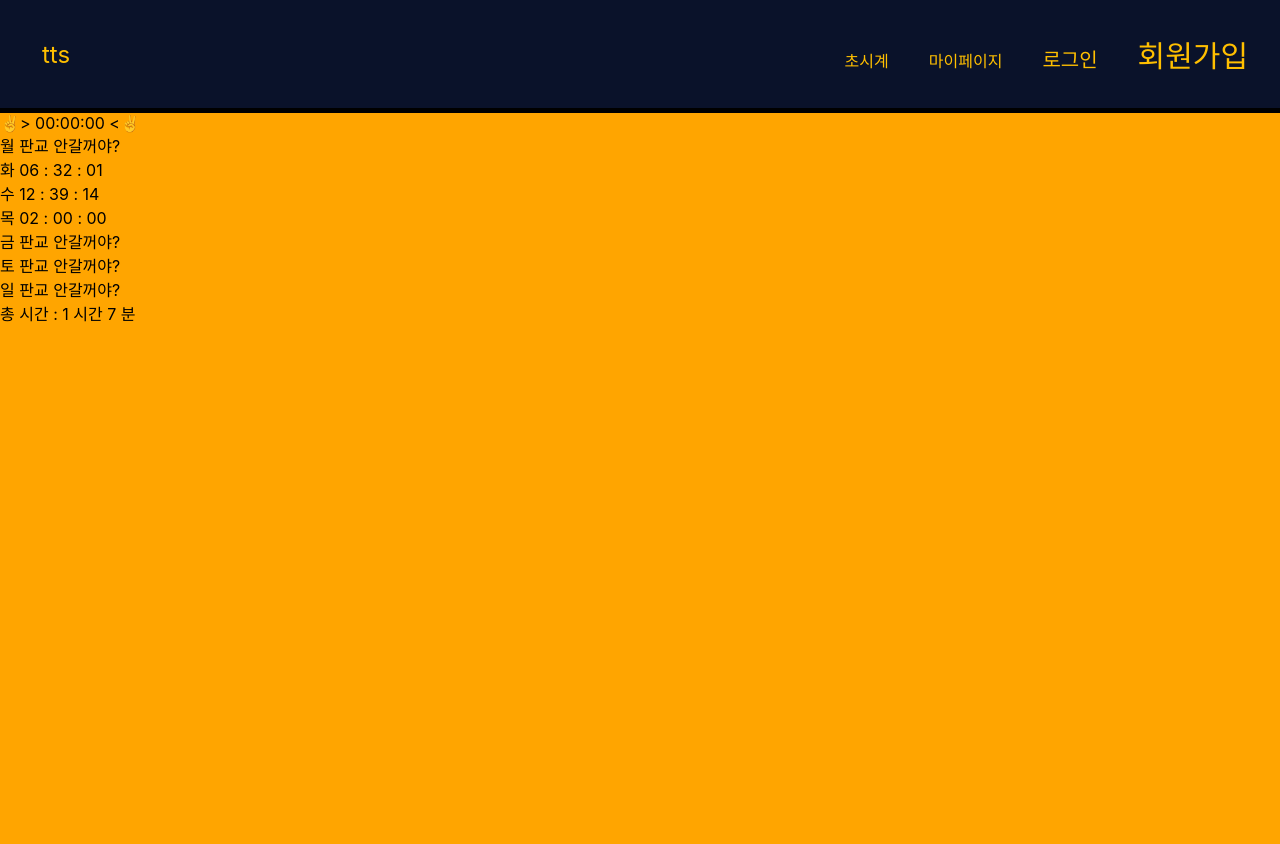
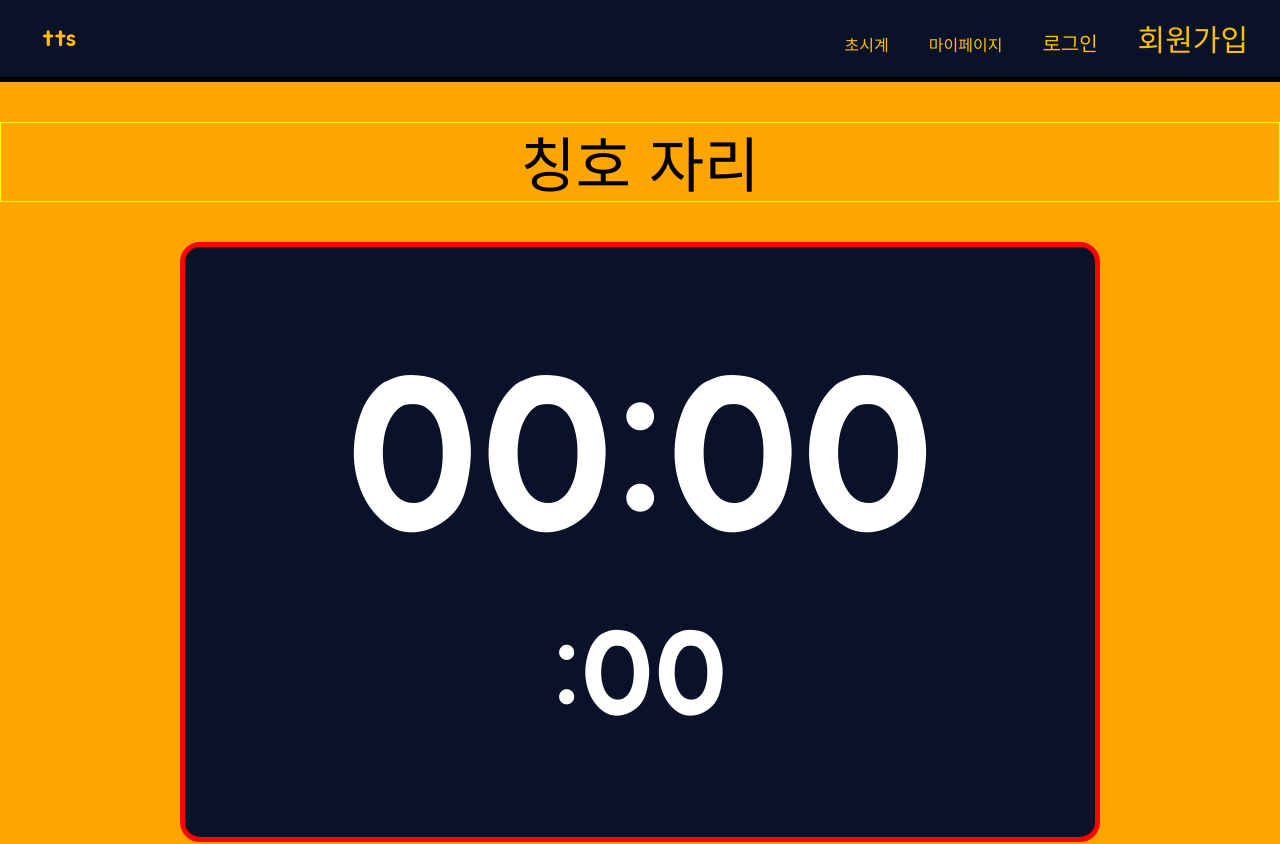
Before and after one commit to codestates/tts-client, a React (Create React App) app: page / in a window 1280 px wide. Shown: the top 844 px of the page. Before the commit the page ends 800 px from the top, so only its background shows below. Built offline with nearby package versions, Linux system fonts and the light colour scheme.

Commit message:
css with clock

```diff
--- a/public/index.html
+++ b/public/index.html
@@ -6,11 +6,10 @@
     <script src="https://kit.fontawesome.com/48f6df6054.js" crossorigin="anonymous"></script>
     <meta name="viewport" content="width=device-width, initial-scale=1" />
     <meta name="theme-color" content="#000000" />
-    <meta
-      name="description"
-      content="Web site created using create-react-app"
-    />
+    <meta name="description" content="Web site created using create-react-app" />
     <link rel="apple-touch-icon" href="%PUBLIC_URL%/logo192.png" />
+    <link rel="preconnect" href="https://fonts.gstatic.com" />
+    <link href="https://fonts.googleapis.com/css2?family=Jua&family=Sen:wght@400;700;800&display=swap" rel="stylesheet" />
     <!--
       manifest.json provides metadata used when your web app is installed on a
       user's mobile device or desktop. See https://developers.google.com/web/fundamentals/web-app-manifest/
--- a/src/components/Clock.js
+++ b/src/components/Clock.js
@@ -1,6 +1,7 @@
 import React, { useState, useEffect, useRef } from "react";
 import { useDispatch, useSelector } from "react-redux";
 import { addToRecord } from "../actions/recordAction";
+import "../componentsCss/Clock.css";
 
 function Clock() {
   const [tick, setTick] = useState(0);
@@ -26,10 +27,11 @@ function Clock() {
   );
 
   return (
-    <div>
+    <div className="parent">
       <div
+        className={tickControl ? `clockGo` : `clockStop`}
         //todo: css 파일로 옮겨주세요
-        style={{ cursor: "pointer" }}
+        // style={{ cursor: "pointer" }}
         onClick={() => {
           // console.log(state);
           // dispatch(addToRecord(hh * 3600 + min * 60 + tick));
@@ -43,7 +45,12 @@ function Clock() {
 
           // console.log(state);
         }}>
-        &#x270C;&#62; {hh < 10 ? `0${hh}` : hh}:{min < 10 ? `0${min}` : min}:{tick < 10 ? `0${tick}` : tick} &#60;&#x270C;
+        <div className="hhMmTickBox">
+          <div className="hhMm">
+            {hh < 10 ? `0${hh}` : hh}:{min < 10 ? `0${min}` : min}
+          </div>
+          <span className="tick">:{tick < 10 ? `0${tick}` : tick}</span>
+        </div>
       </div>
 
       {/* <button
--- a/src/components/ClockAndRecordBox.js
+++ b/src/components/ClockAndRecordBox.js
@@ -1,11 +1,12 @@
 import React from "react";
 import Clock from "./Clock";
 import OneRecordBox from "./OneRecordBox";
+import Grade from "./Grade";
 
 function ClockAndRecordBox() {
   return (
     <>
-      ClockAndRecordBox
+      <Grade />
       <Clock />
       <OneRecordBox />
     </>
--- /dev/null
+++ b/src/components/Grade.js
@@ -0,0 +1,10 @@
+import React from "react";
+import "../componentsCss/Grade.css";
+
+export default function Grade() {
+  return (
+    <div className="gradeBox">
+      <div className="grade"> 칭호 자리 </div>
+    </div>
+  );
+}
--- a/src/components/OneRecordBox.js
+++ b/src/components/OneRecordBox.js
@@ -1,6 +1,7 @@
 import React from "react";
 import { useSelector, useDispatch } from "react-redux";
 import OneRecord from "./OneRecord";
+import "../componentsCss/OneRecordBox.css";
 
 function OneRecordBox() {
   const state = useSelector((state) => state.recordReducer);
@@ -14,29 +15,32 @@ function OneRecordBox() {
   const sec = allRecordsWeek % 60;
 
   return (
-    <div>
-      <div>
+    <div className="parent">
+      <div className="oneRecordBox">
         {records[1].map((dayTime, idx) => {
           return <OneRecord dayTime={dayTime} idx={idx} key={idx} dayCount={dayCount} />;
         })}
       </div>
-      <div>
-        <span>총 시간 : </span>
-        <span> {hh} 시간 </span>
-        <span> {mm} 분 </span>
-        {/* <span> {sec} 초</span> */}
+      <div className="week">
+        <div className="all">오늘</div>
+        <span className="allTime">
+          {hh} 시간 {mm} 분
+        </span>
       </div>
-      {/* <div>
-        총 시간 :{" "}
-        {parseInt(
-          records[1].reduce((acc, cur) => {
-            return (acc + cur) / 3600;
-          })
-        )}{" "}
-        시간
-      </div> */}
     </div>
   );
 }
 
 export default OneRecordBox;
+
+{
+  /* <div>
+  총 시간 :{" "}
+  {parseInt(
+    records[1].reduce((acc, cur) => {
+      return (acc + cur) / 3600;
+    })
+  )}{" "}
+  시간
+</div> */
+}
--- a/src/componentsCss/Clock.css
+++ b/src/componentsCss/Clock.css
@@ -0,0 +1,110 @@
+* {
+  box-sizing: border-box;
+  margin: 0;
+  text-decoration: none;
+  font-family: "Jua", sans-serif;
+}
+
+.parent {
+  display: flex;
+  flex-direction: row;
+  flex-wrap: nowrap;
+  justify-content: center; /* main axiss */
+  align-items: center; /* cross axiss */
+  text-align: center;
+}
+
+.clockGo {
+  background-color: #0a122a;
+  color: #ffffff;
+  display: flex;
+  flex-direction: row;
+  flex-wrap: nowrap;
+  justify-content: center; /* main axiss */
+  align-items: center; /* cross axiss */
+  text-align: center;
+  cursor: pointer;
+  border: 5px solid yellow;
+  border-radius: 20px;
+  padding-top: auto;
+  width: 345px;
+  height: 230px;
+  font-size: 60px;
+}
+
+.clockStop {
+  background-color: #0a122a;
+  color: #ffffff;
+  display: flex;
+  flex-direction: row;
+  flex-wrap: nowrap;
+  justify-content: center; /* main axiss */
+  align-items: center; /* cross axiss */
+  text-align: center;
+  cursor: pointer;
+  border: 5px solid red;
+  border-radius: 20px;
+  padding-top: auto;
+  width: 345px;
+  height: 230px;
+  font-size: 60px;
+}
+
+.hhMmTickBox {
+  display: flex;
+  flex-direction: column;
+}
+
+.hhMm {
+  font-size: 100px;
+}
+
+.tick {
+  font-size: 50px;
+}
+
+/* 768 1024 ipad 사이즈 */
+@media screen and (min-width: 768px) {
+  .clockGo {
+    width: 740px;
+    height: 500px;
+    margin-top: 30px;
+  }
+
+  .clockStop {
+    width: 740px;
+    height: 500px;
+    margin-top: 30px;
+  }
+
+  .hhMm {
+    font-size: 180px;
+  }
+
+  .tick {
+    font-size: 100px;
+  }
+}
+
+/* 1024 1366 ipad pro 사이즈 */
+@media screen and (min-width: 1024px) {
+  .clockGo {
+    width: 920px;
+    height: 600px;
+    margin-top: 40px;
+  }
+
+  .clockStop {
+    width: 920px;
+    height: 600px;
+    margin-top: 40px;
+  }
+
+  .hhMm {
+    font-size: 220px;
+  }
+
+  .tick {
+    font-size: 120px;
+  }
+}
--- /dev/null
+++ b/src/componentsCss/Grade.css
@@ -0,0 +1,48 @@
+* {
+  box-sizing: border-box;
+  margin: 0;
+  text-decoration: none;
+  font-family: "Jua", sans-serif;
+}
+
+.gradeBox {
+  display: flex;
+  flex-direction: row;
+  flex-wrap: nowrap;
+  justify-content: center; /* main axiss */
+  align-items: center; /* cross axiss */
+  text-align: center;
+  border: 1px solid yellow;
+  /* width: 345px; */
+  height: 40px;
+  margin-top: 5px;
+}
+
+.grade {
+  display: flex;
+  flex-direction: row;
+  text-align: center;
+}
+
+/* 768 1024 ipad 사이즈 */
+@media screen and (min-width: 768px) {
+  .gradeBox {
+    height: 60px;
+  }
+
+  .grade {
+    font-size: 50px;
+  }
+}
+
+/* 1024 1366 ipad pro 사이즈 */
+@media screen and (min-width: 1024px) {
+  .gradeBox {
+    height: 80px;
+    margin-top: 40px;
+  }
+
+  .grade {
+    font-size: 60px;
+  }
+}
--- /dev/null
+++ b/src/componentsCss/MainPage.css
@@ -0,0 +1,14 @@
+* {
+  box-sizing: border-box;
+  margin: 0;
+  text-decoration: none;
+  font-family: "Jua", sans-serif;
+}
+
+.allInBox {
+  display: flex;
+  width: 100%;
+  height: 100vh;
+  justify-content: space-between;
+  flex-direction: column;
+}
--- a/src/componentsCss/OneRecordBox.css
+++ b/src/componentsCss/OneRecordBox.css
@@ -0,0 +1,123 @@
+* {
+  box-sizing: border-box;
+  margin: 0;
+  text-decoration: none;
+  font-family: "Jua", sans-serif;
+}
+
+.parent {
+  display: flex;
+  flex-direction: row;
+  flex-wrap: wrap;
+  justify-content: space-around; /* main axiss */
+  align-items: center; /* cross axiss */
+  text-align: center;
+  /* margin-top: 10px; */
+}
+
+.oneRecordBox {
+  background-color: #0a122a;
+  color: #ffffff;
+  display: flex;
+  flex-direction: column;
+  flex-wrap: nowrap;
+  justify-content: space-around; /* main axiss */
+  font-size: 20px;
+  border: 5px solid #0a122a;
+  border-radius: 20px;
+  width: 160px;
+  height: 10px;
+}
+
+.week {
+  display: flex;
+  flex-direction: row;
+  flex-wrap: wrap;
+  justify-content: center;
+  align-content: space-around;
+
+  border: 5px solid #0a122a;
+  border-radius: 20px;
+  width: 160px;
+  height: 10px;
+  background-color: #0a122a;
+  color: #ffffff;
+  /* padding-top: auto; */
+}
+
+.all {
+  width: 160px;
+  font-size: 20px;
+  /* height: 55px; */
+}
+.allTime {
+  width: 160px;
+  font-size: 20px;
+  /* height: 55px; */
+}
+
+/* 768 1024 ipad 사이즈 */
+@media screen and (min-width: 768px) {
+  .oneRecordBox {
+    /* main axiss */
+    margin-top: 10px;
+    border: 5px solid #0a122a;
+    border-radius: 20px;
+    width: 360px;
+    height: 340px;
+    margin-top: 10px;
+    font-size: 30px;
+  }
+
+  .week {
+    margin-top: 10px;
+    border: 5px solid #0a122a;
+    border-radius: 20px;
+    width: 360px;
+    height: 340px;
+    margin-top: 10px;
+  }
+
+  .all {
+    width: 310px;
+    font-size: 85px;
+    /* height: 55px; */
+  }
+  .allTime {
+    width: 310px;
+    font-size: 65px;
+    /* height: 55px; */
+  }
+}
+
+/* 1024 1366 ipad pro 사이즈 */
+@media screen and (min-width: 1024px) {
+  .oneRecordBox {
+    /* main axiss */
+    border: 5px solid #0a122a;
+    border-radius: 20px;
+    width: 410px;
+    height: 450px;
+    margin-top: 40px;
+    font-size: 40px;
+  }
+
+  .week {
+    border: 5px solid #0a122a;
+    border-radius: 20px;
+    width: 410px;
+    height: 450px;
+    margin-top: 40px;
+  }
+
+  .all {
+    width: 310px;
+    font-size: 85px;
+    /* height: 55px; */
+  }
+  .allTime {
+    width: 310px;
+    font-size: 70px;
+    /* height: 55px; */
+  }
+}
--- a/src/pages/MainPage.js
+++ b/src/pages/MainPage.js
@@ -2,13 +2,18 @@ import React from "react";
 import NavBar from "../components/NavBar";
 import Clock from "../components/Clock";
 import OneRecordBox from "../components/OneRecordBox";
+import Grade from "../components/Grade";
+import "../componentsCss/MainPage.css";
 
 function MainPage() {
   return (
     <div>
-      <NavBar />
-      <Clock />
-      <OneRecordBox />
+      <div className="allInBox">
+        <NavBar />
+        <Grade />
+        <Clock />
+        <OneRecordBox />
+      </div>
     </div>
   );
 }
```
